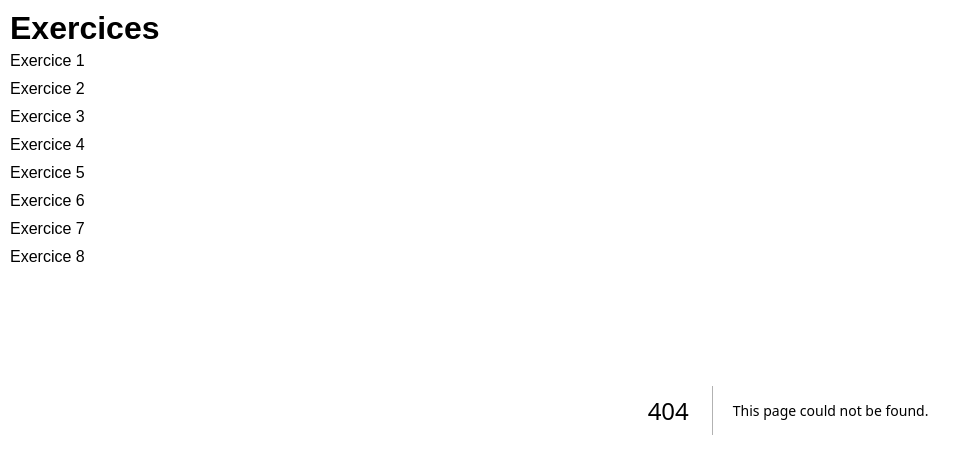
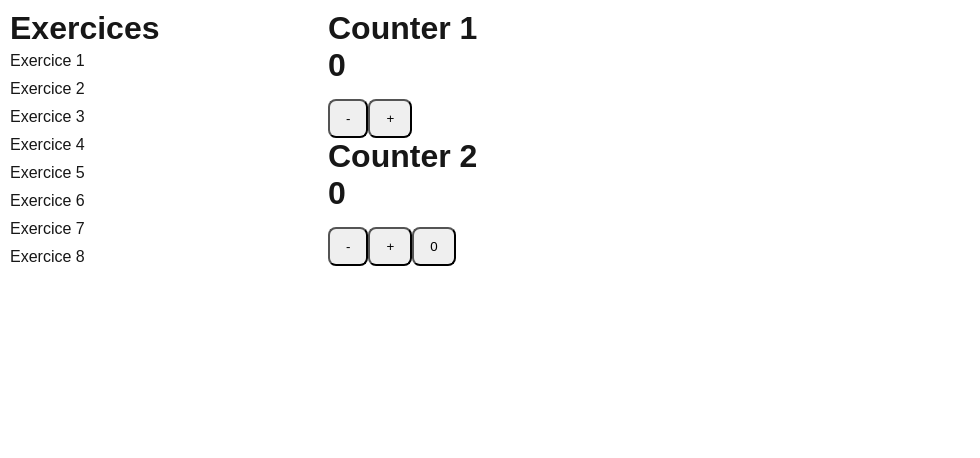
Before and after one commit to quentinhermiteau/react-5iw2-2025-2026, a Next.js app: page /demo/3 in a window 1280 px wide. Before the commit this address had no page. Shown: the top 458 px of the page, without its empty margins (0-980 px from the left). Built offline with nearby package versions, Linux system fonts and the light colour scheme.

Commit message:
add demo 3

```diff
--- /dev/null
+++ b/src/app/demo/3/Counter1.jsx
@@ -0,0 +1,26 @@
+"use client";
+
+import { useReducer } from "react";
+
+function reducer(state, value) {
+  return state + value;
+}
+
+const initialState = 0;
+
+export default function Counter1() {
+  const [count, dispatch] = useReducer(reducer, initialState);
+
+  const handleIncrement = () => dispatch(1);
+  const handleDecrement = () => dispatch(-1);
+
+  return (
+    <main>
+      <h1>{count}</h1>
+      <div>
+        <button onClick={handleDecrement}>-</button>
+        <button onClick={handleIncrement}>+</button>
+      </div>
+    </main>
+  );
+}
--- /dev/null
+++ b/src/app/demo/3/Counter2.jsx
@@ -0,0 +1,36 @@
+"use client";
+
+import { useReducer } from "react";
+
+function reducer(state, action) {
+  if (action === "increment") {
+    return state + 1;
+  } else if (action === "decrement") {
+    return state - 1;
+  } else if (action === "reset") {
+    return 0;
+  } else {
+    throw new Error("This action type isn't supported.");
+  }
+}
+
+const initialState = 0;
+
+export default function Counter2() {
+  const [count, dispatch] = useReducer(reducer, initialState);
+
+  const handleIncrement = () => dispatch("increment");
+  const handleDecrement = () => dispatch("decrement");
+  const handleReset = () => dispatch("reset");
+
+  return (
+    <main>
+      <h1>{count}</h1>
+      <div>
+        <button onClick={handleDecrement}>-</button>
+        <button onClick={handleIncrement}>+</button>
+        <button onClick={handleReset}>0</button>
+      </div>
+    </main>
+  );
+}
--- /dev/null
+++ b/src/app/demo/3/page.jsx
@@ -0,0 +1,19 @@
+"use client";
+
+import Counter1 from "./Counter1";
+import Counter2 from "./Counter2";
+
+export default function Page() {
+  return (
+    <main>
+      <div>
+        <h1>Counter 1</h1>
+        <Counter1 />
+      </div>
+      <div>
+        <h1>Counter 2</h1>
+        <Counter2 />
+      </div>
+    </main>
+  );
+}
```
